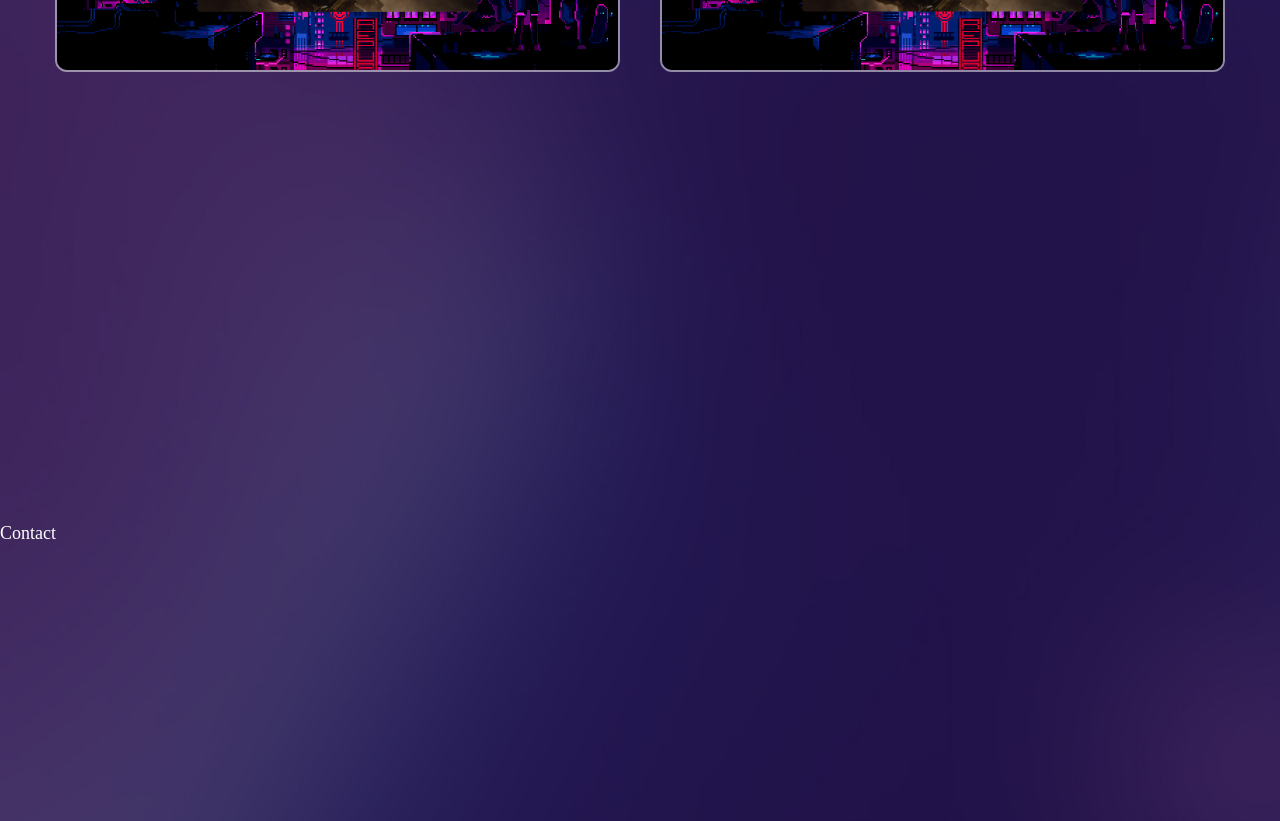
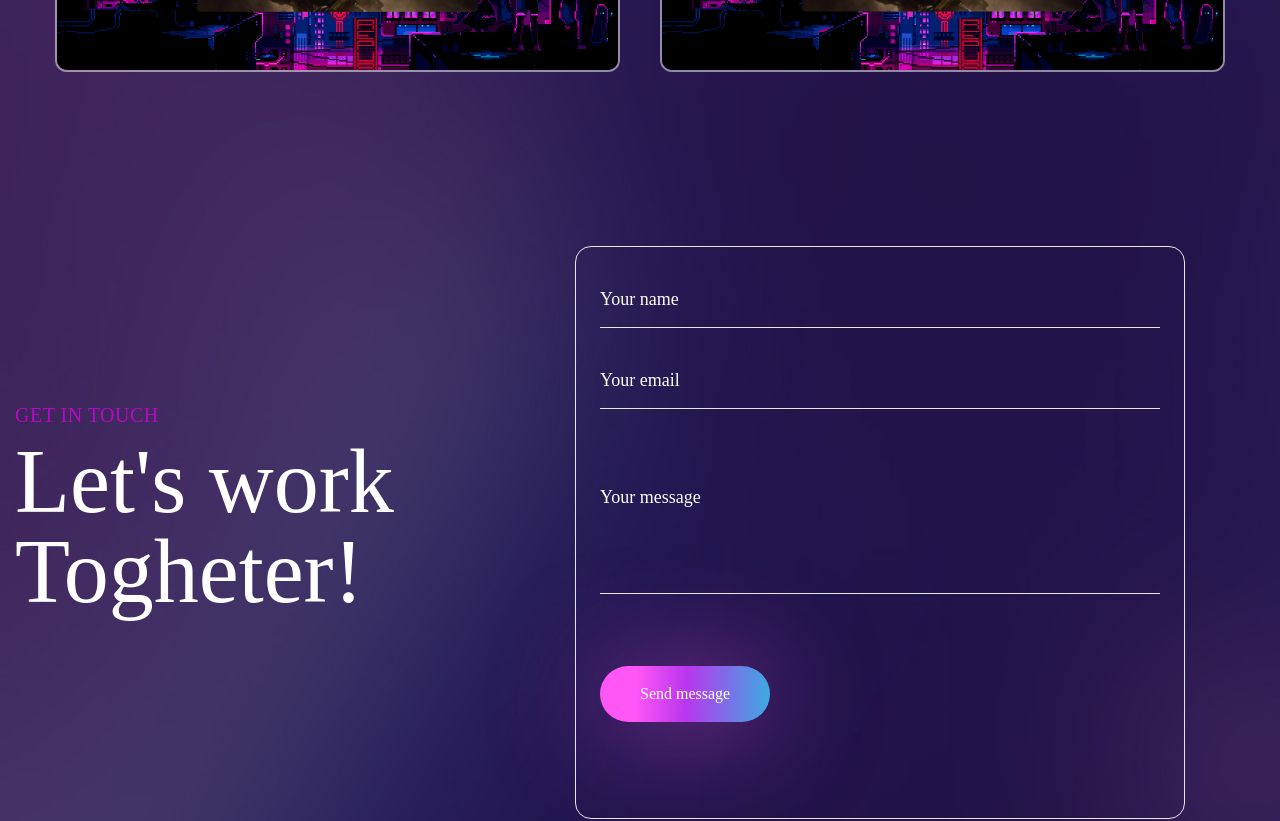
Before and after one commit to ChristianTaboada/portfolio, a React (Create React App) app: page / in a window 1280 px wide. Shown: the part 3160-3981 px from the top of the page. Built offline with nearby package versions, Linux system fonts and the light colour scheme.

Commit message:
terminado, falta retoques y links

```diff
--- a/src/components/Contact.jsx
+++ b/src/components/Contact.jsx
@@ -1,8 +1,51 @@
 import React from 'react';
+import {motion} from 'framer-motion'
+import {fadeIn} from '../variants'
 
 const Contact = () =>{
     return(
-        <div className='section' id='contact'>Contact</div>
+        <section className='py-16 lg:section' id='contact'>
+            <div className="container mix-auto">
+                <div className='flex flex-col lg:flex-row'>
+                    {/*text*/}
+                    <motion.div
+                    variants={fadeIn('right', 0.3)}
+                    initial='hidden'
+                    whileInView={'show'}
+                    viewport={{once:false, amount:0.3}}
+                     className='flex-1 flex justify-start items-center'>
+                        <div className='text-[45px] lg:text-[90px] leading-none mb-12'>
+                            <h4 className='text-xl uppercase text-accent font-medium mb-2 tracking-wide'>Get in touch</h4>
+                            <h2>Let's work<br/>Togheter!
+                            </h2>
+                        </div>
+                    </motion.div>
+                    {/*form*/}
+                    <motion.form
+                    variants={fadeIn('left', 0.3)}
+                    initial='hidden'
+                    whileInView={'show'}
+                    viewport={{once:false, amount:0.3}}
+                    className='flex-1 border rounded-2xl flex flex-col gap-y-6 pb-24 p-6 items-start'>
+                        <input
+                        className='bg-transparent border-b py-3 outline-none w-full placeholder:text-white focus:border-accent transition-all'
+                        type='text'
+                        placeholder='Your name'
+                        />
+                        <input
+                        className='bg-transparent border-b py-3 outline-none w-full placeholder:text-white focus:border-accent transition-all'
+                        type='text'
+                        placeholder='Your email'
+                        />
+                        <textarea
+                        className='bg-transparent border-b py-12 outline-none w-full placeholder:text-white focus:border-accent transition-all resize-none mb-12'
+                        placeholder='Your message'>
+                        </textarea>
+                        <button className='btn btn-lg'>Send message</button>
+                    </motion.form>
+                </div>
+            </div>
+        </section>
     )
 };
 
```
